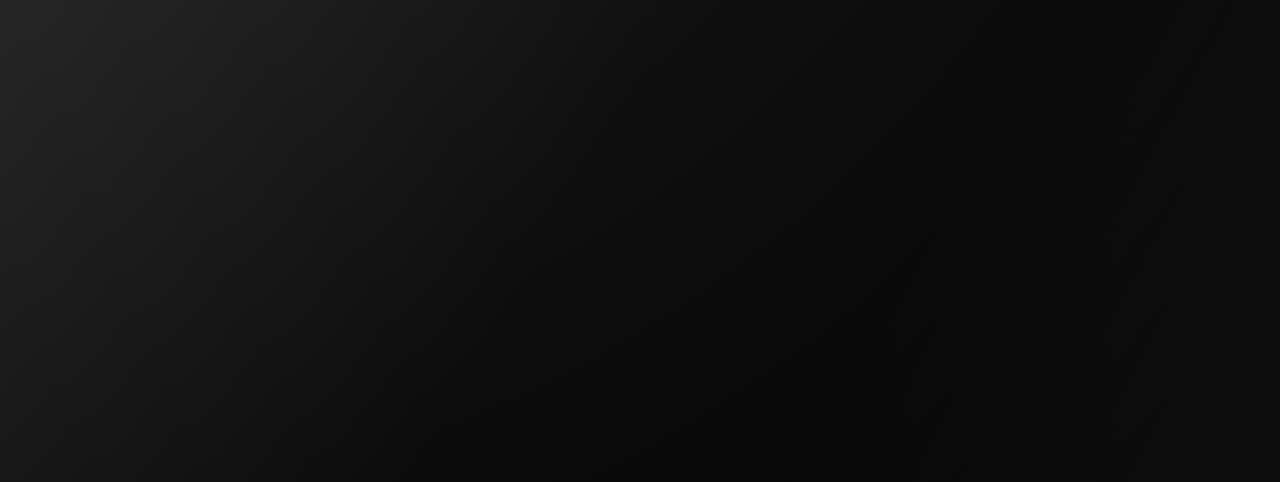
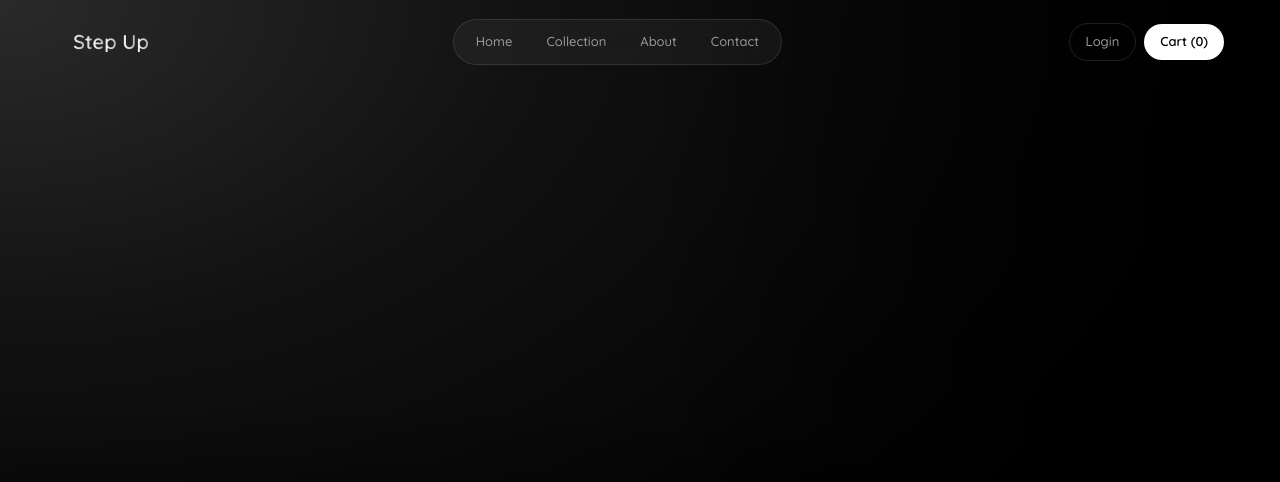
Before and after one commit to hrithik-nonia/step-up, a React (Vite) app: page / in a window 1280 px wide. Shown: the top 482 px of the page. Built offline with nearby package versions, Linux system fonts and the light colour scheme.

Commit message:
logo animation add

```diff
--- a/package.json
+++ b/package.json
@@ -10,7 +10,9 @@
     "preview": "vite preview"
   },
   "dependencies": {
+    "@gsap/react": "^2.1.2",
     "@tailwindcss/vite": "^4.2.4",
+    "gsap": "^3.15.0",
     "react": "^19.2.5",
     "react-dom": "^19.2.5",
     "tailwindcss": "^4.2.4"
--- /dev/null
+++ b/src/conponents/navber.jsx
@@ -0,0 +1,123 @@
+import navLinks from "../constant/index.js";
+import { useGSAP } from "@gsap/react";
+import gsap from "gsap";
+import SplitText from "gsap/SplitText";
+import { useRef } from "react";
+
+// register plugin
+gsap.registerPlugin(SplitText);
+
+const Navbar = () => {
+  const logoRef = useRef();
+
+  useGSAP(() => {
+    const logoSplit = new SplitText(".logo-text", { type: "chars,words" });
+    // gradient class add
+    gsap.set(logoSplit.words, { overflow: "visible" });
+
+    // gradient class add
+    logoSplit.chars.forEach((char) => char.classList.add("text-gradient"));
+    // Animation
+    gsap.from(logoSplit.chars, {
+      y: 16,
+      opacity: 0,
+      duration: 0.5,
+      stagger: 0.06,
+      ease: "power3.out",
+    });
+
+    const tl = gsap.timeline({ paused: true });
+
+    // initial state
+    gsap.set(".shoe", {
+      y: 10,
+      opacity: 0,
+      scale: 0.7,
+    });
+
+    // text up + fade
+    tl.to(".logo-text", {
+      y: -24,
+      opacity: 0,
+      duration: 0.3,
+      ease: "power2.out",
+    });
+
+    // shoe center + pop
+    tl.to(
+      ".shoe",
+      {
+        y: 0,
+        opacity: 1,
+        scale: 1.2,
+        duration: 0.4,
+        ease: "back.out(1.7)",
+      },
+      "<",
+    );
+
+    const logo = logoRef.current;
+
+    const enter = () => tl.play();
+    const leave = () => tl.reverse();
+
+    logo.addEventListener("mouseenter", enter);
+    logo.addEventListener("mouseleave", leave);
+
+    return () => {
+      logo.removeEventListener("mouseenter", enter);
+      logo.removeEventListener("mouseleave", leave);
+    };
+  });
+
+  return (
+    <>
+      <div className="absolute top-4 left-4 right-4 flex items-center justify-between h-13 px-10">
+        {/* Logo */}
+        <a
+          ref={logoRef}
+          className="logo relative flex items-center justify-center w-[110px] h-[32px] cursor-pointer"
+        >
+          <span className="logo-text absolute text-white text-[20px] font-semibold leading-none">
+            Step Up
+          </span>
+
+          <span className="shoe absolute text-white text-[20px] leading-none">
+            👟
+          </span>
+        </a>
+
+        {/* Nav links — pill container with floating active state */}
+        <div className="flex items-center gap-0.5 bg-white/5 border border-white/10 rounded-full px-1.5 py-1.5 backdrop-blur-md">
+          {navLinks.map((link) => (
+            <a
+              key={link.id}
+              href={link.link}
+              className="text-white/55 hover:text-white text-[13px] font-medium px-4 py-1.5 rounded-full transition-all duration-150
+          [&.active]:bg-white/12 [&.active]:border [&.active]:border-white/20 [&.active]:text-white"
+            >
+              {link.title}
+            </a>
+          ))}
+        </div>
+
+        {/* Cart + Login */}
+        <div className="flex items-center gap-2">
+          <a
+            href="#"
+            className="text-white/60 text-[13px] font-medium px-4 py-2 rounded-full border border-white/12 hover:text-white transition-all"
+          >
+            Login
+          </a>
+          <a
+            href="#"
+            className="text-black text-[13px] font-semibold px-4 py-2 rounded-full bg-white hover:bg-white/90 transition-all"
+          >
+            Cart (0)
+          </a>
+        </div>
+      </div>
+    </>
+  );
+};
+export default Navbar;
--- /dev/null
+++ b/src/constant/index.js
@@ -0,0 +1,9 @@
+const navLinks = [
+  { id: "home", title: "Home", link: "/home" },
+  { id: "collection", title: "Collection", link: "/collection" },
+  {
+    id: "about", title: "About", link: "/about"
+  },
+  { id: "contact", title: "Contact", link: "/contact" }
+]
+export default navLinks
--- a/src/index.css
+++ b/src/index.css
@@ -3,3 +3,17 @@
 body {
   font-family: "Quicksand", sans-serif;
 }
+
+@layer components {
+  .flex-between {
+    display: flex;
+    align-items: center;
+    justify-content: space-between;
+  }
+
+  .text-gradient {
+    background: linear-gradient(90deg, #fff, #aaa);
+    -webkit-background-clip: text;
+    -webkit-text-fill-color: transparent;
+  }
+}
--- a/src/pages/landing-page.jsx
+++ b/src/pages/landing-page.jsx
@@ -1,15 +1,16 @@
+import Navbar from "../conponents/navber";
+
 export default function LandingPage() {
   return (
-    <div className="relative min-h-screen bg-black overflow-hidden">
+    <div className="relative min-h-screen bg-black  overflow-hidden">
       {/* Base dark gradient */}
-      <div className="absolute inset-0 bg-[radial-gradient(circle_at_0_-90%,#1f1f1f,black_100%)]"></div>
-      {/* Glossy shine layer */}
-      <div className="absolute inset-0 bg-[linear-gradient(120deg,rgba(255,255,255,0.08)_0%,transparent_40%,transparent_60%,rgba(255,255,255,0.05)_100%)]"></div>
-      <div className="">
-        <div>logo0</div>
-        <div>links</div>
-        <div>cart</div>
-      </div>
+      <div className="absolute inset-0 bg-[radial-gradient(ellipse_at_0%_0%,#2a2a2a_0%,#111_30%,#000_70%)] "></div>
+      // Bottom dark
+      <div className="absolute bottom-0 left-0 right-0 h-1/2 bg-gradient-to-t from-black to-transparent" />
+      // Right dark
+      <div className="absolute top-0 right-0 bottom-0 w-1/2 bg-gradient-to-l from-black to-transparent" />
+      {/* navbar */}
+      <Navbar />
     </div>
   );
 }
```
Also changed, not shown: 1 other file (tests, documents, lock files or other folders).
